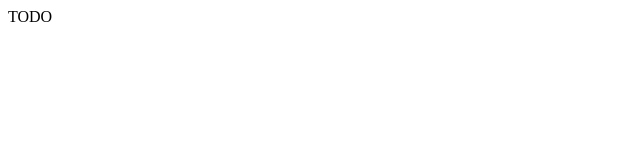
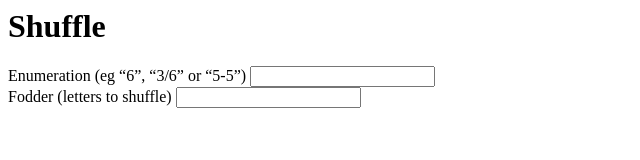
Before and after one commit to kerryb/shuffle, a plain HTML site: page index.html in a window 1280 px wide. Shown: the whole page, without its empty margins (0-640 px from the left). Drawn offline with Linux system fonts and the light colour scheme.

Commit message:
Add enumeration and fodder inputs

```diff
--- a/index.html
+++ b/index.html
@@ -5,6 +5,13 @@
     <script src="app.js" defer></script>
   </head>
   <body>
-    <p>TODO</p>
+    <h1>Shuffle</h1>
+    <form>
+      <label for="enumeration">Enumeration (eg “6”, “3/6” or “5-5”)</label>
+      <input type="text" id="enumeration" pattern="\d+([\/\-]?\d+)*">
+      <br>
+      <label for="fodder">Fodder (letters to shuffle)</label>
+      <input type="text" id="fodder">
+    </form>
   </body>
 </html>
--- a/styles.css
+++ b/styles.css
@@ -0,0 +1,3 @@
+input:invalid {
+  background-color: #fcc;
+}
```
